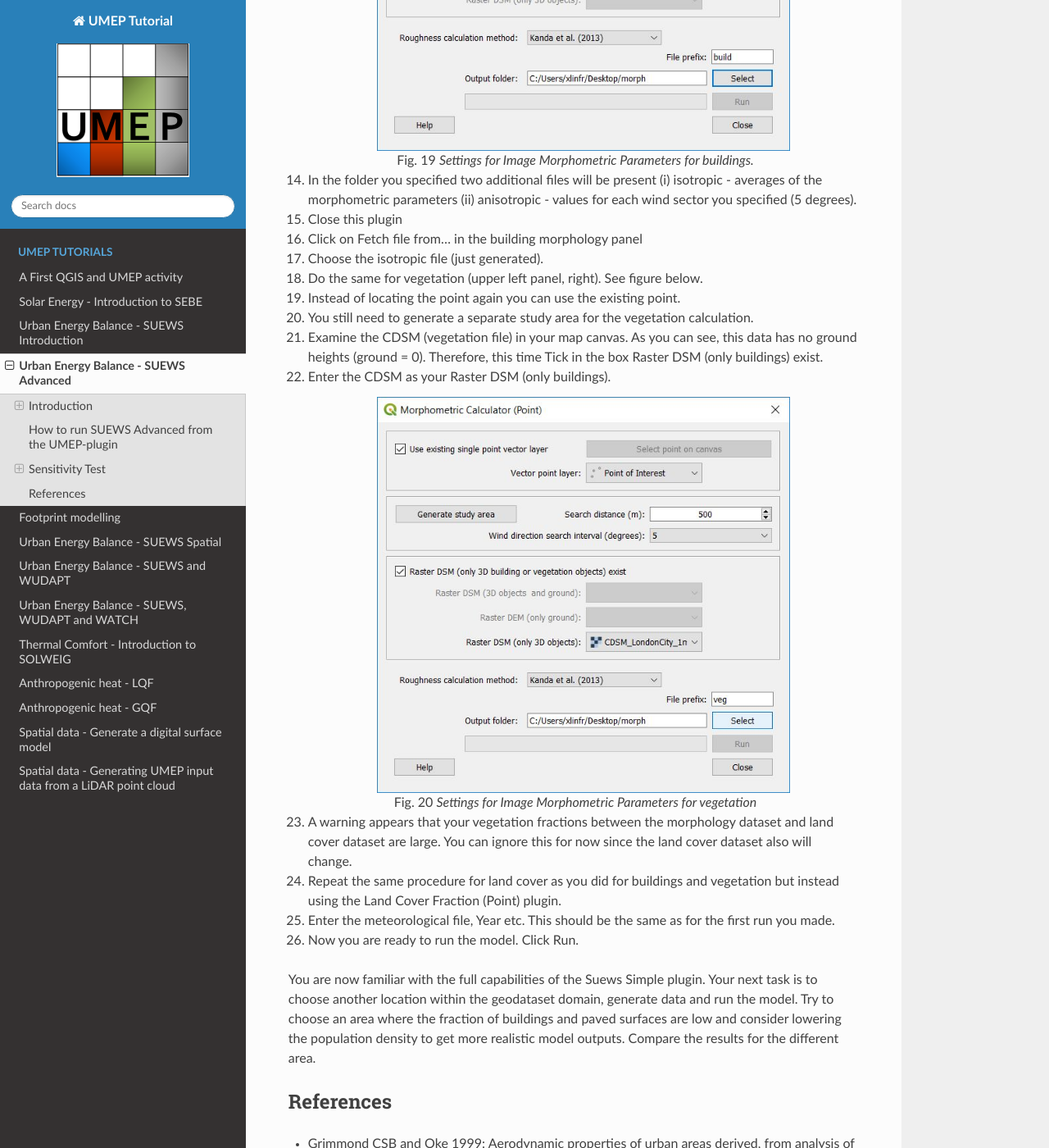
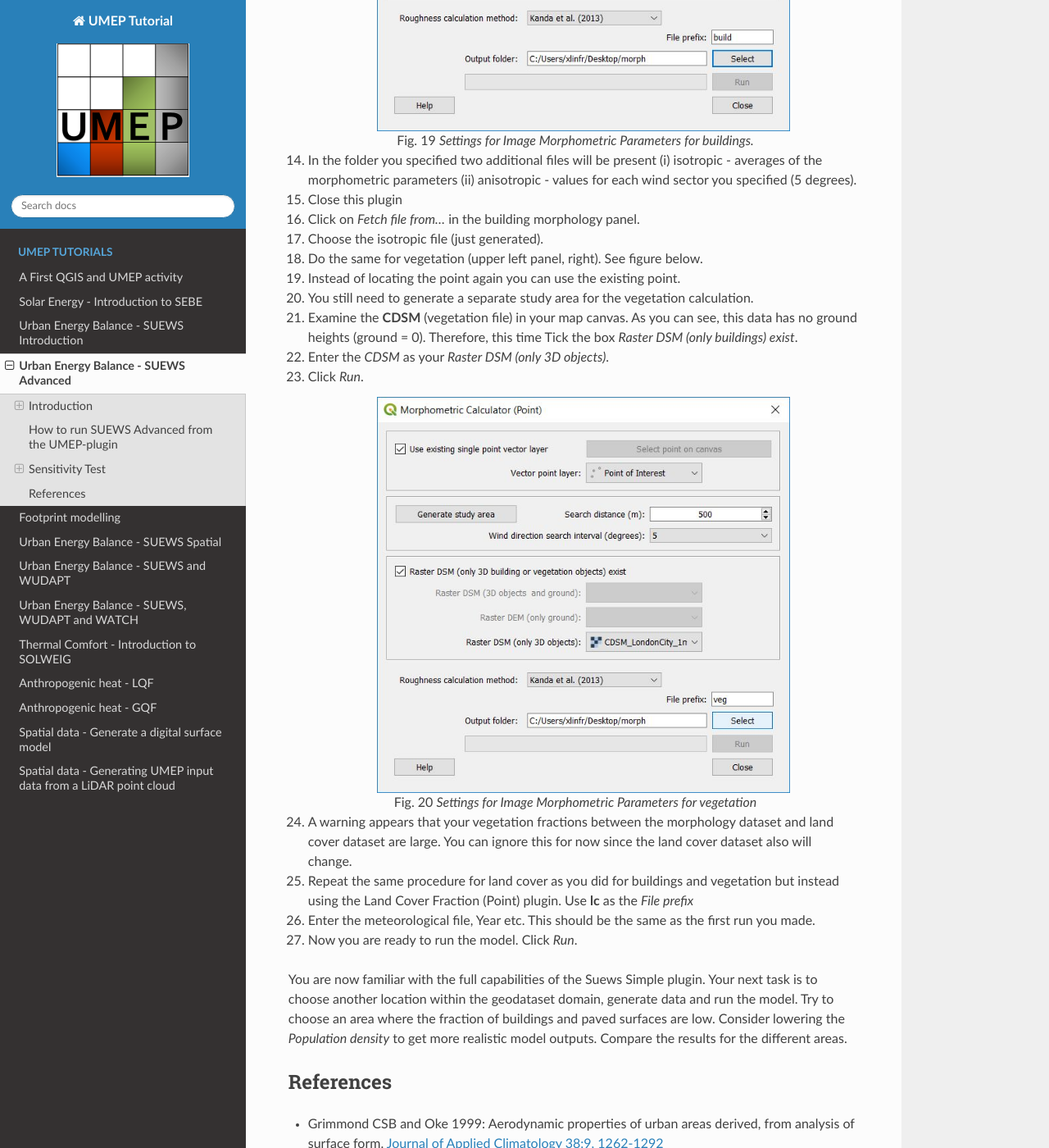
Before and after one commit to Urban-Meteorology-Reading/Tutorials, a Sphinx documentation site: the page built from docs/source/Tutorials/SuewsAdvanced.rst, in a window 1280 px wide and 1400 px high, scrolled down 3879 px. Shown: the whole window at 82% size. Built offline with Sphinx 7.4.7 and the Read the Docs theme 2.0.0, drawn with Linux system fonts in a browser that asks for light colours; some of the changed text lies outside the part shown.

Commit message:
Minor changes

```diff
--- a/docs/source/Tutorials/SuewsAdvanced.rst
+++ b/docs/source/Tutorials/SuewsAdvanced.rst
@@ -62,7 +62,7 @@
 Now you will explore the differences in fluxes using the default
 settings or using input parameters from the geodata included in the test
 datasets available for this tutorial. Download the zip-file (see below)
-and extract the files to a suitable location where you both have reading
+and extract the files to a suitable location where you have both reading
 and writing capabilities.
 
 Data for the tutorial can be downloaded
@@ -107,12 +107,12 @@
 ~~~~~~~~~~~~~~~~~~~~~~~~~~~~~~~~~~~~
 
 #. Make certain that you have the four geodatafiles open. The file at the top
-   (left hand side (LHS)) of the list is the one that is shown in the
-   centre (figure below). You can swap their order using the LHS box.
-#. Open SUEWS Simple.
+   of the *layers* window is the one that is shown on the
+   canvas (figure below). You can swap their order using the *layers* window.
+#. Open *SUEWS Simple*.
 #. Begin by adding the test dataset again.
 #. You will now update the building morphology parameters (top left panel in Suews
-   Simple) by generate new values from the geodata. Click **Open tool...**
+   Simple) by generating new values from the geodata. Click **Open tool...**
 #. This is another plugin within UMEP that can be used to generate
    morphometric parameters
 
@@ -150,16 +150,17 @@
    isotropic - averages of the morphometric parameters (ii) anisotropic
    - values for each wind sector you specified (5 degrees).
 #. Close this plugin
-#. Click on Fetch file from... in the building morphology panel
+#. Click on *Fetch file from...* in the building morphology panel.
 #. Choose the isotropic file (just generated).
 #. Do the same for vegetation (upper left panel, right). See figure below.
 #. Instead of locating the point again you can use the existing point.
 #. You still need to generate a separate study area for the vegetation
    calculation.
-#. Examine the CDSM (vegetation file) in your map canvas. As you can
+#. Examine the **CDSM** (vegetation file) in your map canvas. As you can
    see, this data has no ground heights (ground = 0). Therefore, this
-   time Tick in the box Raster DSM (only buildings) exist.
-#. Enter the CDSM as your Raster DSM (only buildings).
+   time Tick the box *Raster DSM (only buildings) exist*.
+#. Enter the *CDSM* as your *Raster DSM (only 3D objects)*.
+#. Click *Run*.
 
    .. figure:: /images/SUEWSAdvanced_SUEWS_MorphometricParametersVeg.jpg
       :width: 75%
@@ -172,17 +173,16 @@
    morphology dataset and land cover dataset are large. You can ignore
    this for now since the land cover dataset also will change.
 #. Repeat the same procedure for land cover as you did for buildings and vegetation but instead using the Land Cover
-   Fraction (Point) plugin.
-#. Enter the meteorological file, Year etc. This should be the same as
-   for the first run you made.
-#. Now you are ready to run the model. Click Run.
+   Fraction (Point) plugin. Use **lc** as the *File prefix*
+#. Enter the meteorological file, Year etc. This should be the same as the first run you made.
+#. Now you are ready to run the model. Click *Run*.
 
 
 You are now familiar with the full capabilities of the Suews Simple plugin. Your next task is to
 choose another location within the geodataset domain, generate data and
 run the model. Try to choose an area where the fraction of buildings and
-paved surfaces are low and consider lowering the population density to get
-more realistic model outputs. Compare the results for the different area.
+paved surfaces are low. Consider lowering the *Population density* to get
+more realistic model outputs. Compare the results for the different areas.
 
 References
 ----------
```
Also changed, not shown: other parts of docs/source/Tutorials/SuewsAdvanced.rst (+7 -7 lines).
